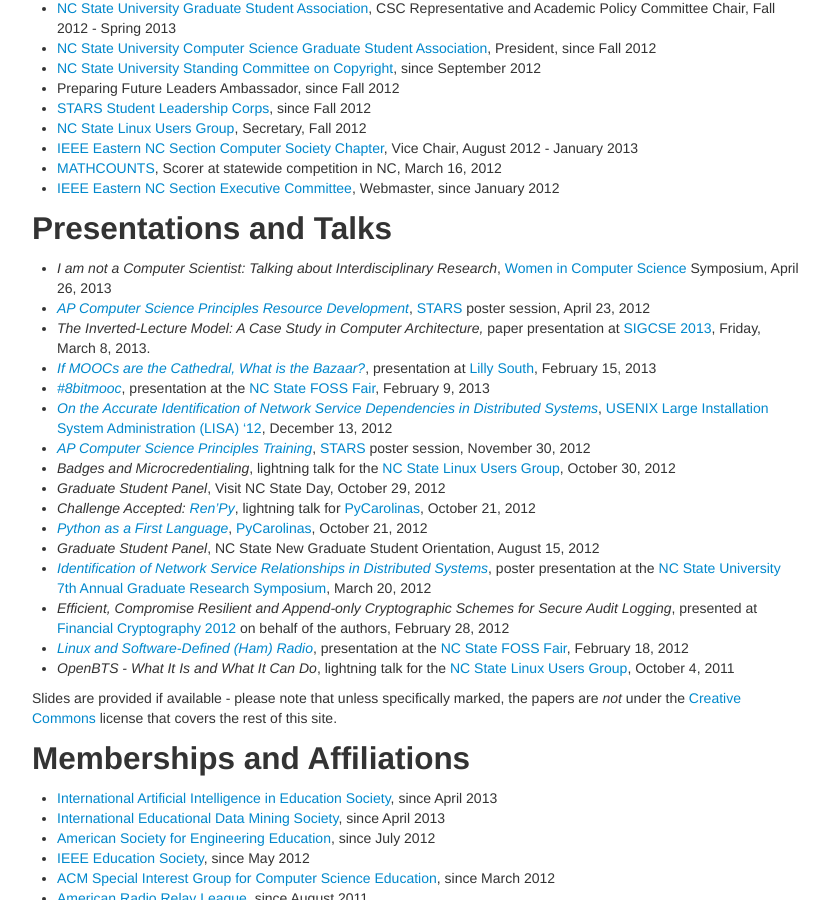
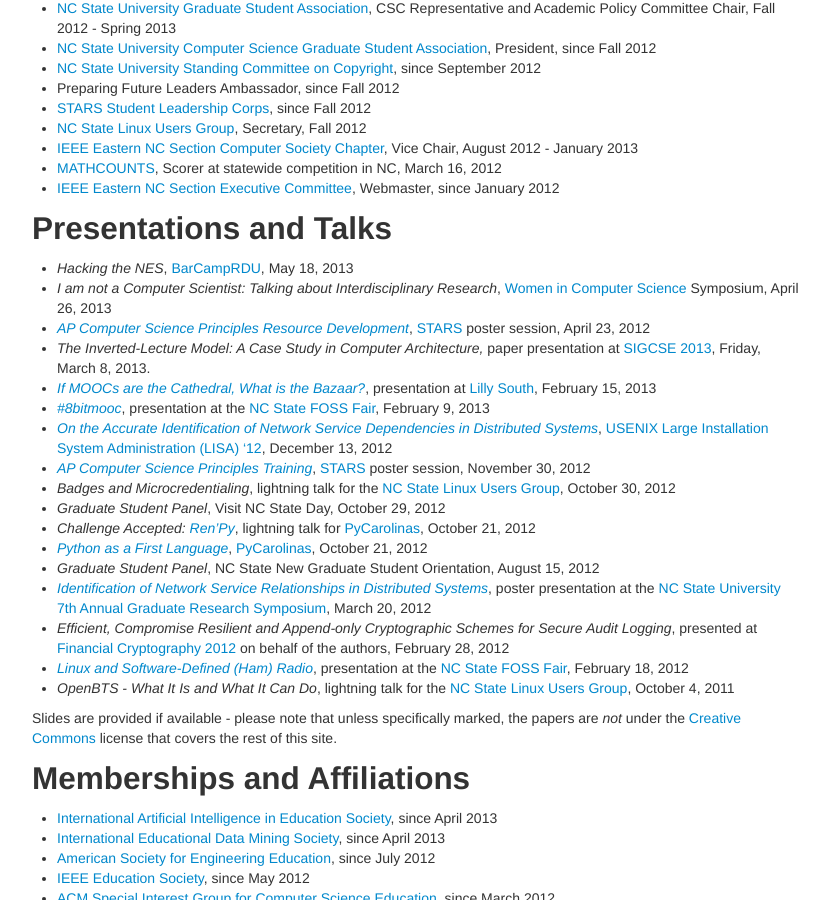
Before and after one commit to isharacomix/oldsite, a Jekyll site: the page built from cv.md, in a window 1280 px wide and 900 px high, scrolled down 1632 px. Shown: the whole window, without its empty margins (323-1152 px from the left). Built offline with Jekyll 4.4.1, drawn with Linux system fonts in a browser that asks for light colours.

Commit message:
added my barcamp talk

```diff
--- a/cv.md
+++ b/cv.md
@@ -87,6 +87,7 @@
 Presentations and Talks
 -----------------------
 
+ * *Hacking the NES*, [BarCampRDU](http://barcamp.org), May 18, 2013
  * *I am not a Computer Scientist: Talking about Interdisciplinary Research*, [Women in Computer Science](http://ncsu.orgsync.com/org/wics/) Symposium, April 26, 2013
  * *[AP Computer Science Principles Resource Development]({{site.baseurl}}files/stars_poster_bjc_moodle.pdf)*, [STARS](http://stars.csc.ncsu.edu) poster session, April 23, 2012
  * *The Inverted-Lecture Model: A Case Study in Computer Architecture,* paper presentation at [SIGCSE 2013](http://www.sigcse.org/sigcse2013/), Friday, March 8, 2013.
```
